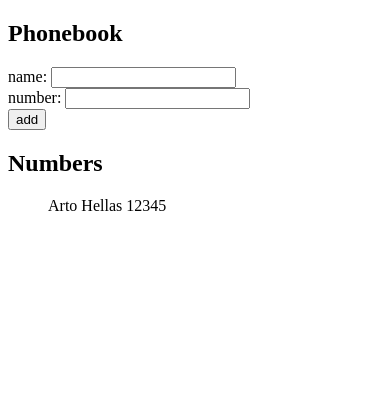
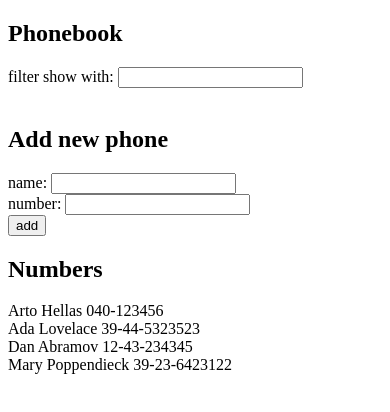
Before and after one commit to bergamobobson/FullstackOpen, a React (Vite) app in the folder part_1/: page / in a window 390 px wide. Shown: the top 412 px of the page. Built offline with nearby package versions, Linux system fonts and the light colour scheme.

Commit message:
2.9*: The Phonebook Step 4

```diff
--- a/part_1/src/App.jsx
+++ b/part_1/src/App.jsx
@@ -89,19 +89,24 @@
 
 const App = () => {
   const [persons, setPersons] = useState([
-    { name: "Arto Hellas", number: 12345 },
+    { name: "Arto Hellas", number: "040-123456", id: 1 },
+    { name: "Ada Lovelace", number: "39-44-5323523", id: 2 },
+    { name: "Dan Abramov", number: "12-43-234345", id: 3 },
+    { name: "Mary Poppendieck", number: "39-23-6423122", id: 4 },
   ]);
   const [newName, setNewName] = useState("");
   const [newNumber, setNewNumber] = useState("");
+  const [filter, setFilter] = useState("");
 
   const handleSubmit = (event) => {
     event.preventDefault();
     const newPerson = { name: newName, number: newNumber };
-    const alreadyExist = persons.some((person) =>
-      areTheseObjectsEqual(person, newPerson)
+    const alreadyExist = persons.some(
+      (person) => newPerson.name === person.name
     );
-    if (alreadyExist) alert(`${newName} is already added to phonebook`);
-    else {
+    if (alreadyExist) {
+      alert(`${newName} is already added to phonebook`);
+    } else {
       setPersons(persons.concat(newPerson));
       setNewName("");
       setNewNumber("");
@@ -116,13 +121,30 @@
     setNewNumber(event.target.value);
   };
 
+  const handleChangeFilter = (event) => {
+    setFilter(event.target.value);
+  };
+
+  const filteredPersons =
+    filter.trim().length === 0
+      ? persons
+      : persons.filter((p) =>
+          p.name.toLowerCase().includes(filter.toLowerCase().trim())
+        );
+
   return (
     <div>
       <h2>Phonebook</h2>
+      <div>
+        filter show with: <input value={filter} onChange={handleChangeFilter} />
+      </div>
+      <br />
+      <h2>Add new phone</h2>
       <form onSubmit={handleSubmit}>
         <div>
           name: <input value={newName} onChange={handleChangeName} />
-          <br />
+        </div>
+        <div>
           number: <input value={newNumber} onChange={handleChangeNumber} />
         </div>
         <div>
@@ -130,11 +152,9 @@
         </div>
       </form>
       <h2>Numbers</h2>
-      <ul style={{ listStyleType: "none" }}>
-        {persons.map((p) => (
-          <Person key={p.name} person={p} />
-        ))}
-      </ul>
+      {filteredPersons.map((p) => (
+        <Person key={p.name} person={p} />
+      ))}
     </div>
   );
 };
--- a/part_1/src/components/Person.jsx
+++ b/part_1/src/components/Person.jsx
@@ -1,6 +1,6 @@
 const Person = ({ person }) => {
   return (
-    <li>
+    <li style={{ listStyleType: "none" }}>
       {person.name} {person.number}
     </li>
   );
```
